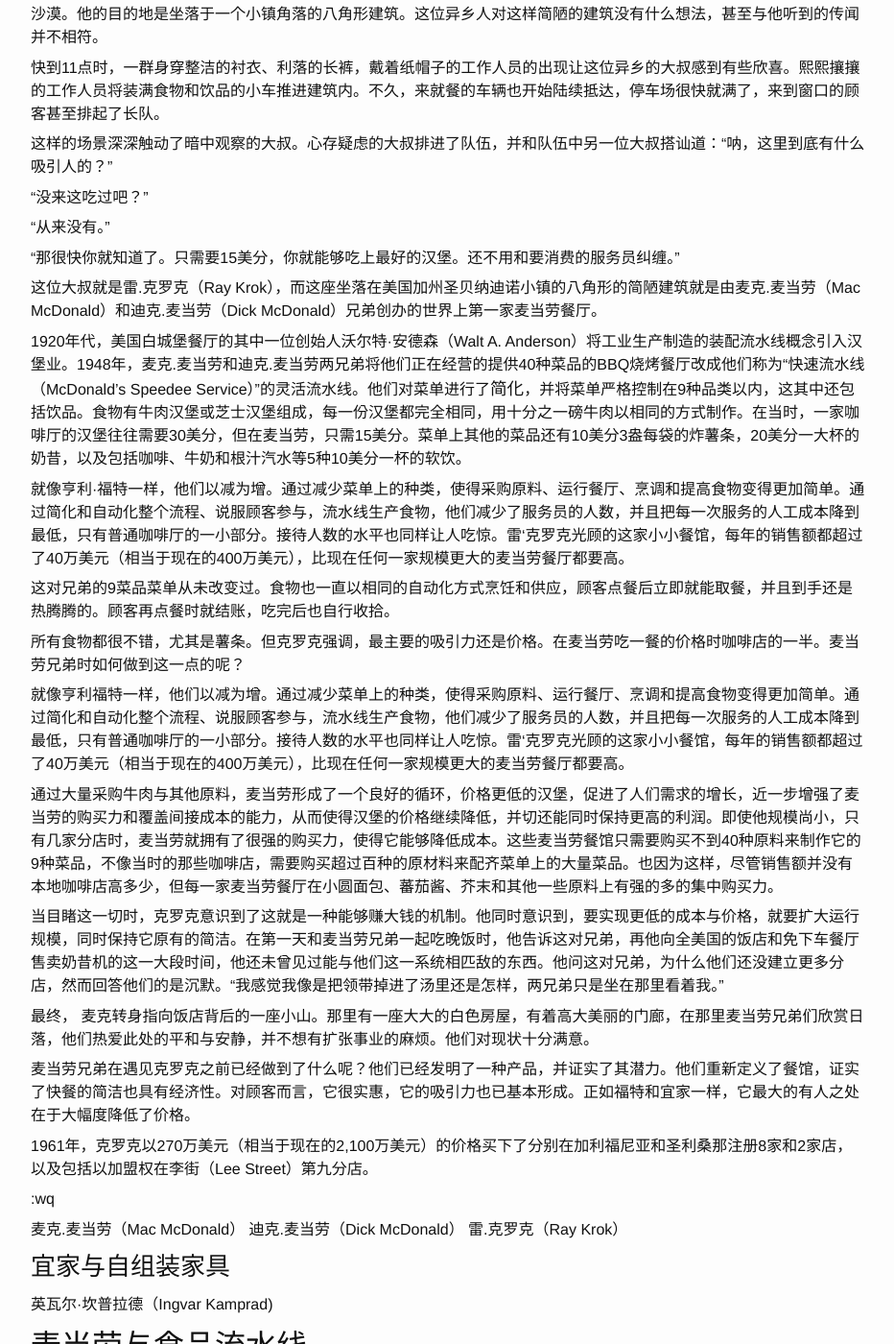
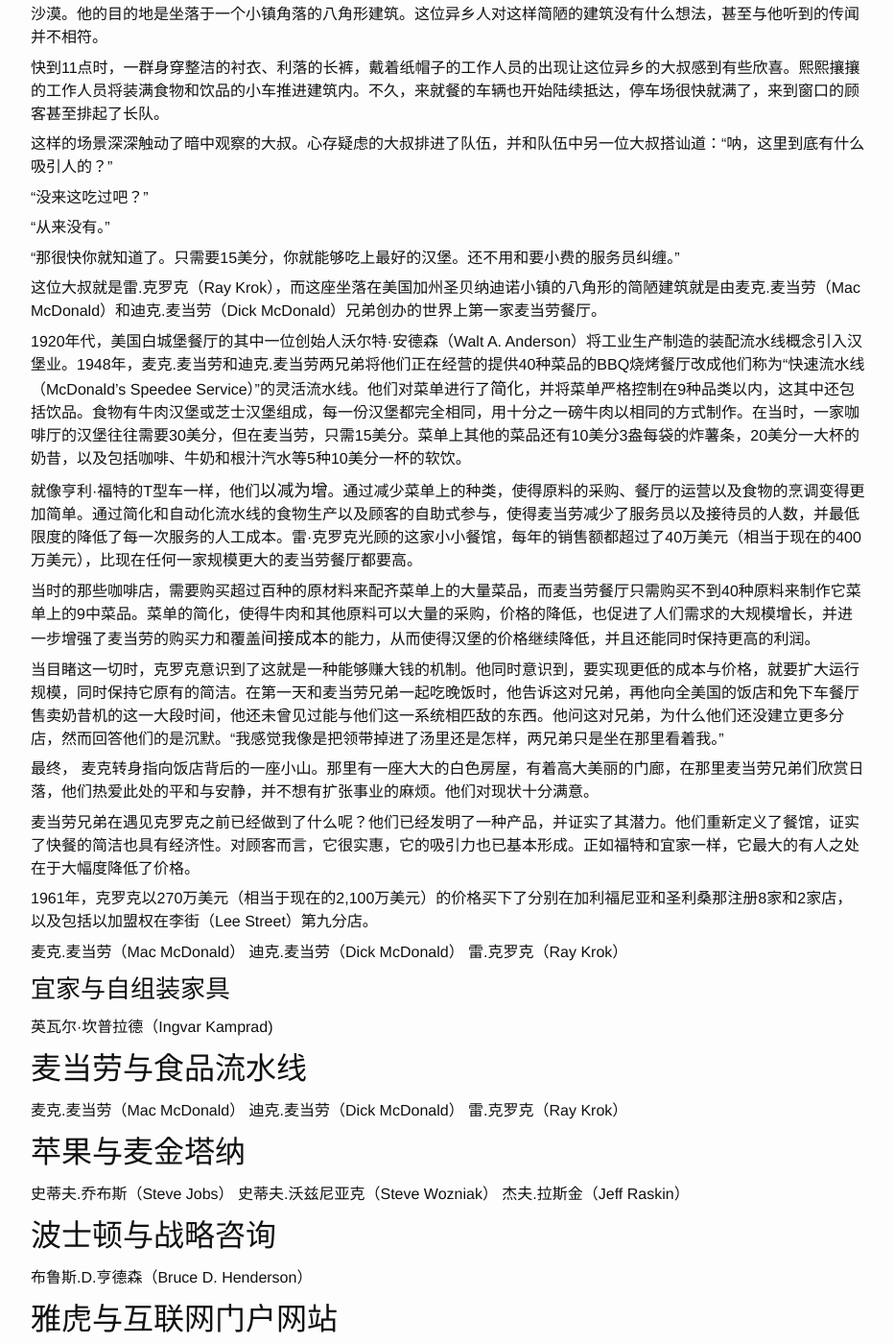
Before and after one commit to ousiax/ousiax.github.io, a Jekyll site: the page built from _journalctl/2019-03-03-simplify.md, in a window 1280 px wide and 1400 px high, scrolled down 1932 px. Shown: the whole window at 96% size, without its empty margins (173-1105 px from the left). Built offline with Jekyll 4.4.1, drawn with Linux system fonts in a browser that asks for light colours.

Commit message:
Update 2019-03-03-simplify.md

```diff
--- a/_journalctl/2019-03-03-simplify.md
+++ b/_journalctl/2019-03-03-simplify.md
@@ -48,21 +48,16 @@
 
 “从来没有。”
 
-“那很快你就知道了。只需要15美分，你就能够吃上最好的汉堡。还不用和要消费的服务员纠缠。”
+“那很快你就知道了。只需要15美分，你就能够吃上最好的汉堡。还不用和要小费的服务员纠缠。”
 
 这位大叔就是雷.克罗克（Ray Krok），而这座坐落在美国加州圣贝纳迪诺小镇的八角形的简陋建筑就是由麦克.麦当劳（Mac McDonald）和迪克.麦当劳（Dick McDonald）兄弟创办的世界上第一家麦当劳餐厅。
 
 1920年代，美国白城堡餐厅的其中一位创始人沃尔特·安德森（Walt A. Anderson）将工业生产制造的装配流水线概念引入汉堡业。1948年，麦克.麦当劳和迪克.麦当劳两兄弟将他们正在经营的提供40种菜品的BBQ烧烤餐厅改成他们称为“快速流水线（McDonald's Speedee Service）”的灵活流水线。他们对菜单进行了**简化**，并将菜单严格控制在9种品类以内，这其中还包括饮品。食物有牛肉汉堡或芝士汉堡组成，每一份汉堡都完全相同，用十分之一磅牛肉以相同的方式制作。在当时，一家咖啡厅的汉堡往往需要30美分，但在麦当劳，只需15美分。菜单上其他的菜品还有10美分3盎每袋的炸薯条，20美分一大杯的奶昔，以及包括咖啡、牛奶和根汁汽水等5种10美分一杯的软饮。
 
-就像亨利·福特一样，他们以减为增。通过减少菜单上的种类，使得采购原料、运行餐厅、烹调和提高食物变得更加简单。通过简化和自动化整个流程、说服顾客参与，流水线生产食物，他们减少了服务员的人数，并且把每一次服务的人工成本降到最低，只有普通咖啡厅的一小部分。接待人数的水平也同样让人吃惊。雷‘克罗克光顾的这家小小餐馆，每年的销售额都超过了40万美元（相当于现在的400万美元），比现在任何一家规模更大的麦当劳餐厅都要高。
+就像亨利·福特的T型车一样，他们**以减为增**。通过减少菜单上的种类，使得原料的采购、餐厅的运营以及食物的烹调变得更加简单。通过简化和自动化流水线的食物生产以及顾客的自助式参与，使得麦当劳减少了服务员以及接待员的人数，并最低限度的降低了每一次服务的人工成本。雷·克罗克光顾的这家小小餐馆，每年的销售额都超过了40万美元（相当于现在的400万美元），比现在任何一家规模更大的麦当劳餐厅都要高。
 
-这对兄弟的9菜品菜单从未改变过。食物也一直以相同的自动化方式烹饪和供应，顾客点餐后立即就能取餐，并且到手还是热腾腾的。顾客再点餐时就结账，吃完后也自行收拾。
+当时的那些咖啡店，需要购买超过百种的原材料来配齐菜单上的大量菜品，而麦当劳餐厅只需购买不到40种原料来制作它菜单上的9中菜品。菜单的简化，使得牛肉和其他原料可以大量的采购，价格的降低，也促进了人们需求的大规模增长，并进一步增强了麦当劳的购买力和覆盖**间接成本**的能力，从而使得汉堡的价格继续降低，并且还能同时保持更高的利润。
 
-所有食物都很不错，尤其是薯条。但克罗克强调，最主要的吸引力还是价格。在麦当劳吃一餐的价格时咖啡店的一半。麦当劳兄弟时如何做到这一点的呢？
-
-就像亨利福特一样，他们以减为增。通过减少菜单上的种类，使得采购原料、运行餐厅、烹调和提高食物变得更加简单。通过简化和自动化整个流程、说服顾客参与，流水线生产食物，他们减少了服务员的人数，并且把每一次服务的人工成本降到最低，只有普通咖啡厅的一小部分。接待人数的水平也同样让人吃惊。雷‘克罗克光顾的这家小小餐馆，每年的销售额都超过了40万美元（相当于现在的400万美元），比现在任何一家规模更大的麦当劳餐厅都要高。
-
-通过大量采购牛肉与其他原料，麦当劳形成了一个良好的循环，价格更低的汉堡，促进了人们需求的增长，近一步增强了麦当劳的购买力和覆盖间接成本的能力，从而使得汉堡的价格继续降低，并切还能同时保持更高的利润。即使他规模尚小，只有几家分店时，麦当劳就拥有了很强的购买力，使得它能够降低成本。这些麦当劳餐馆只需要购买不到40种原料来制作它的9种菜品，不像当时的那些咖啡店，需要购买超过百种的原材料来配齐菜单上的大量菜品。也因为这样，尽管销售额并没有本地咖啡店高多少，但每一家麦当劳餐厅在小圆面包、蕃茄酱、芥末和其他一些原料上有强的多的集中购买力。
 
 当目睹这一切时，克罗克意识到了这就是一种能够赚大钱的机制。他同时意识到，要实现更低的成本与价格，就要扩大运行规模，同时保持它原有的简洁。在第一天和麦当劳兄弟一起吃晚饭时，他告诉这对兄弟，再他向全美国的饭店和免下车餐厅售卖奶昔机的这一大段时间，他还未曾见过能与他们这一系统相匹敌的东西。他问这对兄弟，为什么他们还没建立更多分店，然而回答他们的是沉默。“我感觉我像是把领带掉进了汤里还是怎样，两兄弟只是坐在那里看着我。”
 
@@ -71,8 +66,6 @@
 麦当劳兄弟在遇见克罗克之前已经做到了什么呢？他们已经发明了一种产品，并证实了其潜力。他们重新定义了餐馆，证实了快餐的简洁也具有经济性。对顾客而言，它很实惠，它的吸引力也已基本形成。正如福特和宜家一样，它最大的有人之处在于大幅度降低了价格。
 
 1961年，克罗克以270万美元（相当于现在的2,100万美元）的价格买下了分别在加利福尼亚和圣利桑那注册8家和2家店，以及包括以加盟权在李街（Lee Street）第九分店。
-
-:wq
 
 
 麦克.麦当劳（Mac McDonald）
```
